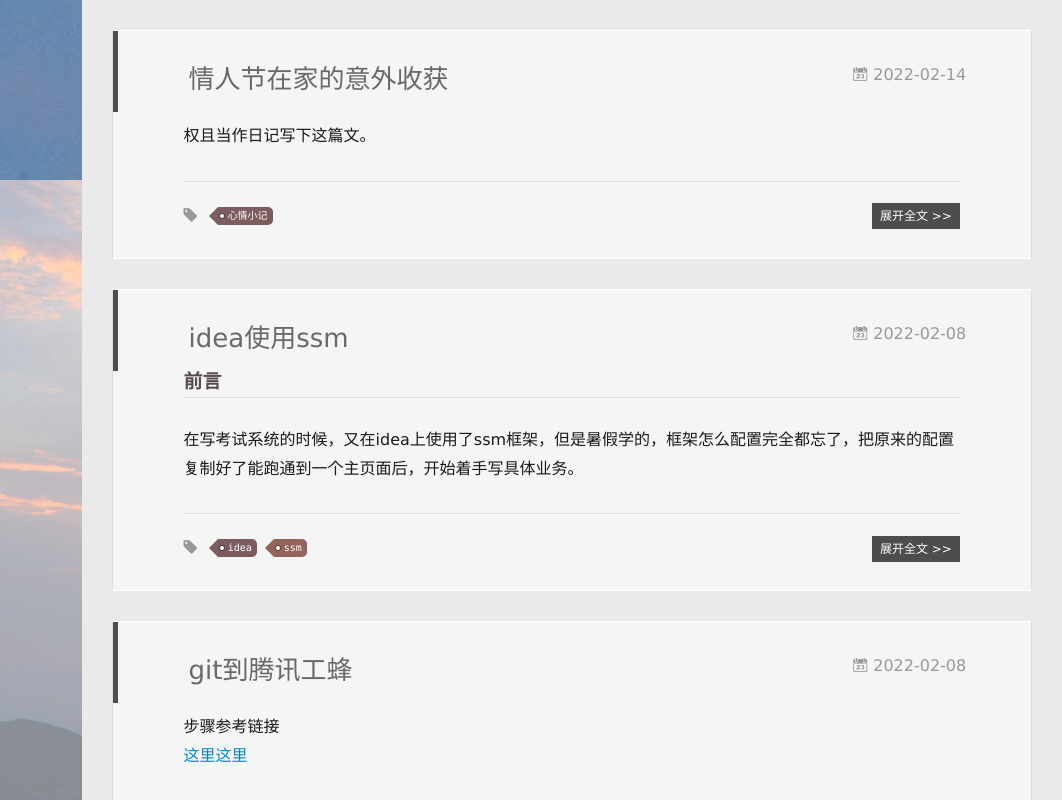
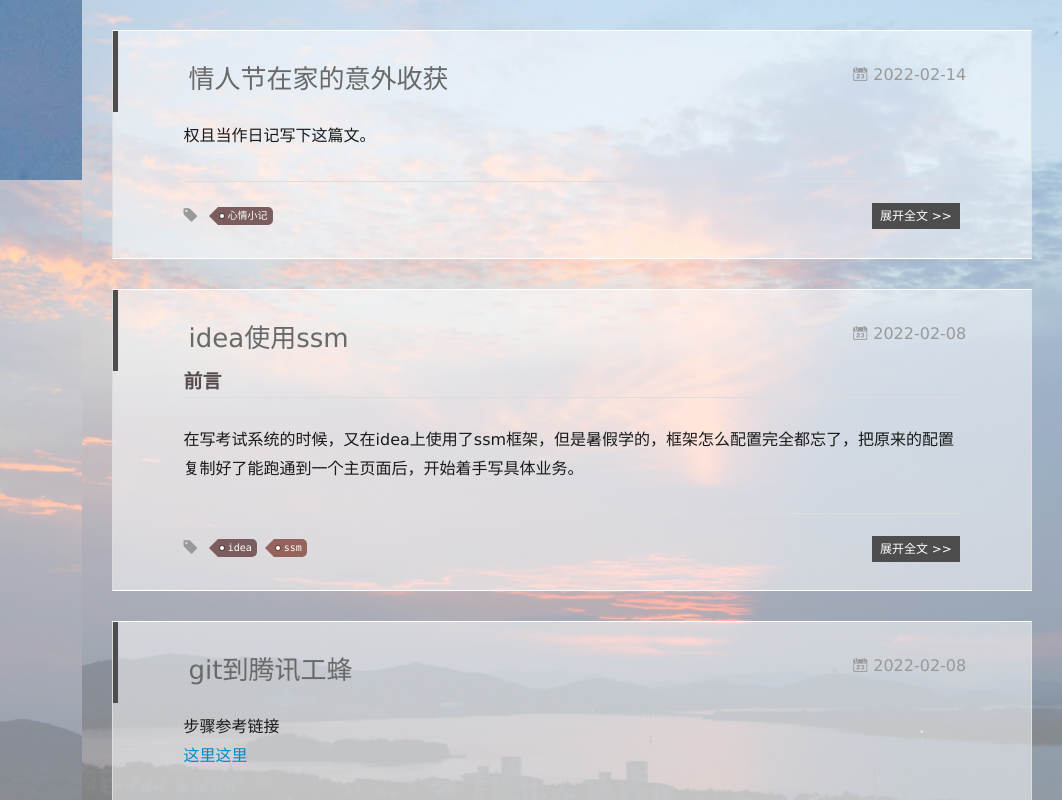
Before and after one commit to BanalFish/BanalFish.github.io, a plain HTML site: page index.html in a window 1280 px wide. Shown: the full height of the page, 218-1280 px from the left. Drawn offline with Linux system fonts and the light colour scheme.

Commit message:
Site updated: 2022-02-19 19:54:54

```diff
--- a/main.0cf68a.css
+++ b/main.0cf68a.css
@@ -758,7 +758,7 @@ body,button,input,select,textarea {
 
 body {
 	overflow-y: hidden;
-	background: #eaeaea
+/*	background: #eaeaea */
 }
 
 #container,body,html {
```
